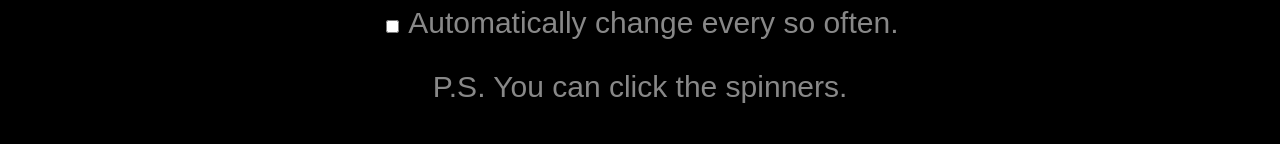
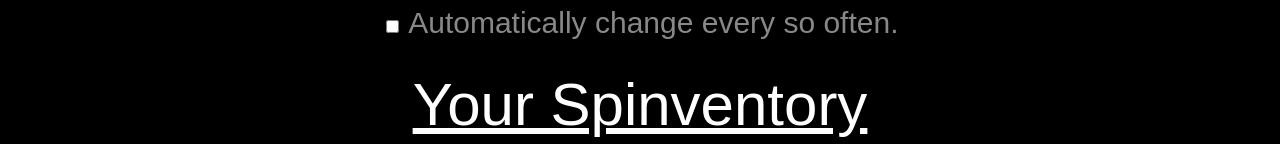
Before and after one commit to jimkang/spinners, a website: page index.html in a window 1280 px wide. Shown: the part 1396-1540 px from the top of the page. Drawn offline with Linux system fonts and the light colour scheme; a web font is replaced by a local one.

Commit message:
Don't encourage clicking.

```diff
--- a/index.html
+++ b/index.html
@@ -35,7 +35,6 @@
           <input type="checkbox" id="autoupdate-checkbox" name="autoupdate" />
           <label for="autoupdate">Automatically change every so often.</label>
         </div>
-        <div id="tip">P.S. You can click the spinners.</div>
         <a id="spinventory-link">Your Spinventory</a>
       </section>
     </section>
```
